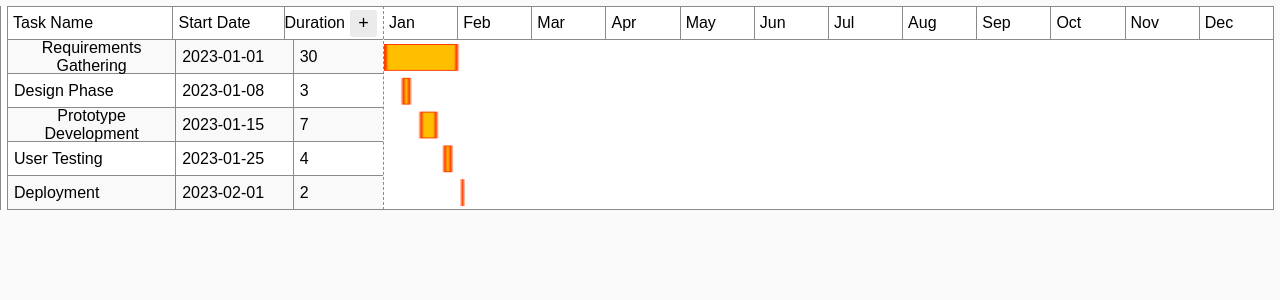
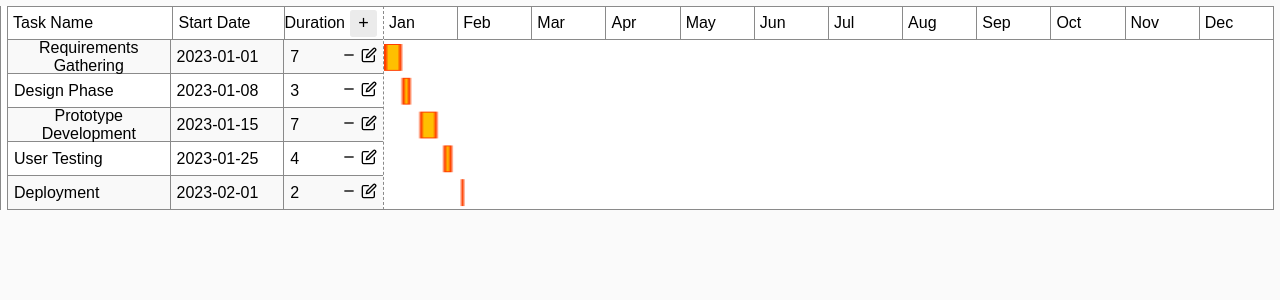
Before and after one commit to tamirat-dejene/gantt-chart, a React (Vite) app: page / in a window 1280 px wide. Shown: the top 300 px of the page. Built offline with nearby package versions, Linux system fonts and the light colour scheme.

Commit message:
edit-delete task

```diff
--- a/package.json
+++ b/package.json
@@ -12,7 +12,8 @@
   "dependencies": {
     "gantt_chart": "file:",
     "react": "^18.3.1",
-    "react-dom": "^18.3.1"
+    "react-dom": "^18.3.1",
+    "react-icons": "^5.4.0"
   },
   "devDependencies": {
     "@eslint/js": "^9.17.0",
--- a/src/App.tsx
+++ b/src/GanttChart.tsx
@@ -2,34 +2,58 @@ import { mock_tasks, TaskProps } from './tasksmodel';
 import { useEffect, useState } from 'react';
 import { drawGant } from './drawchart';
 import ModalInput from './modalinput';
-import './App.css';
+import './styles/App.css';
+import { MdRemove } from 'react-icons/md';
+import { FiEdit } from 'react-icons/fi';
 
-const TaskRow = ({ taskName, taskTime, taskDuration }: TaskProps) => {
+interface TaskRowProps {
+  id: number;
+  task: TaskProps;
+  handleDelete: (id: number) => void;
+  handleEdit: (id: number) => void;
+}
+
+const TaskRow = ({ id, task, handleDelete, handleEdit }: TaskRowProps) => {
   return (
     <div className='task-row'>
-      <div className="task-name">{taskName}</div>
-      <div className="task-time">{taskTime}</div>
-      <div className="task-duration">{taskDuration}</div>
+      <div className="task-name">{task.taskName}</div>
+      <div className="task-time">{task.taskTime}</div>
+      <div className="task-duration">{task.taskDuration}</div>
+      <div className='btn-container'>
+        <button className='delete' onClick={() => handleDelete(id)}><MdRemove /></button>
+        <button className="edit" onClick={() => handleEdit(id)}><FiEdit /></button>
+      </div>
     </div>
   )
 };
 
-function App() {
+function GanttChart() {
   const [tasks, setTasks] = useState<TaskProps[]>(mock_tasks);
+  const [editingTask, setEditingTask] = useState<TaskProps | null>(null);
   const [showModal, setShowModal] = useState(false);
   const [canvasHeight, setCanvaHeight] = useState(0);
+
+  const handleDelete = (id: number) => {
+    const newTasks = tasks.filter((_, index) => index !== id);
+    setTasks(newTasks);
+  }
+
+  const handleEdit = (id: number) => {
+    const task = tasks.find((_, index) => index === id);
+    if (!task) return;
+    setEditingTask(task);
+    setShowModal(true);
+  }
 
   useEffect(() => {
     setCanvaHeight(tasks.length * 34); // 34px : height of each task row
   }, [tasks]);
 
   useEffect(() => {
-    if (canvasHeight == 0) return;
+    if (canvasHeight == 0 && !editingTask) return;
     try {
       drawGant("canvas-sheet", {
         tasks: tasks, options: {
-          gant_color: "#ffbf00",
-          stroke_color: "#ff4000",
           gant_offset: 0,
           border_radius: 5
         }
@@ -37,8 +61,8 @@ function App() {
     } catch (error) {
       console.log(error);
     }
-  // eslint-disable-next-line react-hooks/exhaustive-deps
-  }, [canvasHeight]);
+    // eslint-disable-next-line react-hooks/exhaustive-deps
+  }, [canvasHeight, editingTask]);
 
   return (
     <main>
@@ -49,12 +73,15 @@ function App() {
             <div className="task-time" title='Start date'>Start Date</div>
             <div className="task-duration/days">Duration</div>
             <div className="task-add" title='Add task/project'>
-              <button className="add-task-btn" onClick={() => { setShowModal(true) }}>+</button>
+              <button className="add-task-btn" onClick={() => {
+                setEditingTask(null)
+                setShowModal(true)
+              }}>+</button>
             </div>
           </div>
           <div className="tasks-list" style={{ height: canvasHeight + 34 }}>
             {tasks.map((task, index) => (
-              <TaskRow key={index} taskName={task.taskName} taskTime={task.taskTime} taskDuration={task.taskDuration} />
+              <TaskRow key={index} id={index} task={task} handleEdit={handleEdit} handleDelete={handleDelete} />
             ))}
           </div>
         </div>
@@ -81,9 +108,9 @@ function App() {
             }}></canvas>
         </div>
       </div>
-      <ModalInput showModal={showModal} setShowModal={setShowModal} tasks={tasks} setTasks={setTasks} />
+      <ModalInput editingTask={editingTask} showModal={showModal} setShowModal={setShowModal} setEditingTask={setEditingTask} tasks={tasks} setTasks={setTasks} />
     </main>
   );
 }
 
-export default App;
+export default GanttChart;
--- a/src/defnitions.ts
+++ b/src/defnitions.ts
@@ -2,11 +2,8 @@ import { TaskProps } from "./tasksmodel";
 
 export type Gant = {
   tasks: TaskProps[]; // the tasks to be displayed
-
   options?: {
     gant_offset?: number; // the offset of the gant from the top of the task row and the bottom
-    gant_color?: string; // the color to fill the bar
-    stroke_color?: string; // outline color
     border_radius?: number; // dermines the curveness of th gant
   };
 };
--- a/src/drawchart.ts
+++ b/src/drawchart.ts
@@ -3,12 +3,13 @@ import { getDayOfYear } from "./utils";
 
 const def_val = {
   gant_offset: 4,
-  gant_color: "#595959",
-  stroke_color: "#595959",
+  gant_color: "#ffbf00",
+  stroke_color: "#ff4000",
   stroke_width: "1px",
   default_bg: [0, 0, 0, 0],
 };
 
+// Draw the gant chart
 export const drawGant = (canvas_id: string, gant: Gant) => {
   const canvas = document.getElementById(canvas_id) as HTMLCanvasElement;
   const ctx = canvas?.getContext("2d", { willReadFrequently: true });
@@ -30,12 +31,11 @@ export const drawGant = (canvas_id: string, gant: Gant) => {
     const day_of_the_year = getDayOfYear(new Date(start_date));
 
     // get the optional values
-    const gant_color = gant.options?.gant_color || def_val.gant_color;
-    const stroke_color = gant.options?.stroke_color || def_val.stroke_color;
+    const gant_color = task.fillColor || def_val.gant_color;
+    const stroke_color = task.borderColor || def_val.stroke_color;
     const stroke_width = 1;
     const offset = gant.options?.gant_offset || def_val.gant_offset;
     if (offset > a_task_height / 2) {
-      console.log("Offset: ", offset, " Task height: ", a_task_height);
       throw new Error("Offset cannot be greater than half of the task height.");
     }
 
@@ -44,8 +44,6 @@ export const drawGant = (canvas_id: string, gant: Gant) => {
     const tly = index * a_task_height + offset;
     const brx = tlx + (canvas_width / 365) * duration - 1; // - 1 is to discount the border width
     const bry = tly + a_task_height - 2 * offset;
-
-    console.log("Top left: ", tlx, tly, " Bottom right: ", brx, bry);
 
     // draw the chart
     drawRectangle(
@@ -115,6 +113,7 @@ export const drawLine = (
   }
 };
 
+// Draw a rectangle
 export const drawRectangle = (
   topLeft: _2DCoordinate,
   btmRight: _2DCoordinate,
--- a/src/index.css
+++ /dev/null
@@ -1,10 +0,0 @@
-* {
-  margin: 0;
-  padding: 0;
-  box-sizing: border-box;
-
-  font-family: 'poppins', sans-serif;
-
-  font-size: 16px;
-
-}
--- a/src/main.tsx
+++ b/src/main.tsx
@@ -1,10 +1,10 @@
 // import { StrictMode } from 'react'
 import { createRoot } from 'react-dom/client'
-import './index.css'
-import App from './App.tsx'
+import GanttChart from './GanttChart.tsx'
+import './styles/App.css'
 
 createRoot(document.getElementById('root')!).render(
   // <StrictMode>
-    <App />
+    <GanttChart />
   // </StrictMode>,
 )
--- a/src/App.css
+++ b/src/styles/App.css
@@ -1,3 +1,12 @@
+/* reset */
+* {
+    margin: 0;
+    padding: 0;
+    box-sizing: border-box;
+    font-family: 'poppins', sans-serif;
+    font-size: 16px;
+}
+
 .container {
     background-color: rgb(250, 250, 250);
     position: relative;
@@ -24,7 +33,7 @@
 .gant-container {
     right: 6px;
     width: calc(70% - 6px);
-    padding-right:0px;
+    padding-right: 0px;
     border-right: 1px solid rgb(138, 138, 138);
 }
 
@@ -72,8 +81,13 @@
 }
 
 .task-duration {
-    width: 15%;
+    width: 100%;
     border-right: none;
+
+    display: flex;
+    align-self: stretch;
+    justify-content: space-between;
+    align-items: center;
 }
 
 .task-add {
@@ -114,6 +128,7 @@
     right: 0;
     background-color: rgba(255, 255, 255, 255);
 }
+
 .gant-canvas canvas {
     background-color: rgba(255, 255, 255, 255);
     position: absolute;
@@ -166,3 +181,23 @@
     width: 15%;
     border-right: none;
 }
+
+.task-row .btn-container {
+    display: flex;
+    justify-content: flex-start;
+    padding-right: 4px;
+}
+
+.task-row .btn-container button {
+    background-color: inherit;
+    border: none;
+    width: 20px;
+    height: 20px;
+    font-size: 18px;
+    cursor: pointer;
+    border-radius: 10%;
+}
+
+.task-row .btn-container button:hover {
+    background-color: #ebebeb;
+}
--- a/src/modal.css
+++ b/src/styles/modal.css
@@ -50,25 +50,48 @@
     gap: 10px;
 }
 
-.modal-body form label {
-    font-size: 15px;
-    font-weight: 500;
+.modal-body form label,
+.modal-body .color-picker-container .border-color label,
+.modal-body .color-picker-container .fill-color label {
+    font-size: 12px;
+    font-weight: 600;
 }
 
 .modal-body form input {
+    padding: 5px;
+    font-size: 13px;
+    border-radius: 5px;
+}
+
+.modal-input .modal-body form input[type="date"] {
+    padding: 5px;
+    font-size: 12px;
+}
+
+.modal-body .color-picker-container {
+    display: flex;
+    justify-content: space-between;
+}
+
+.modal-body .color-picker-container .border-color,
+.modal-body .color-picker-container .fill-color {
+    display: flex;
+    justify-content: center;
+    align-items: center;
+    gap: 10px;
+}
+
+.modal-body .color-picker-container .border-color input,
+.modal-body .color-picker-container .fill-color input {
     padding: 5px;
     font-size: 16px;
     border-radius: 5px;
 }
 
-.modal-input .modal-body form input[type="date"] {
-    padding: 5px;
-    font-size: 16px;
-}
-
 .modal-body form button {
     padding: 5px;
-    font-size: 16px;
+    font-size: 13px;
+    font-weight: 600;
     background-color: #FF5722;
     color: #FFFFFF;
     border: none;
--- a/src/tasksmodel.ts
+++ b/src/tasksmodel.ts
@@ -2,13 +2,15 @@ type TaskProps = {
   taskName: string;
   taskTime: string;
   taskDuration: string;
+  borderColor?: string;
+  fillColor?: string;
 };
 
 const mock_tasks: TaskProps[] = [
   {
     taskName: "Requirements Gathering",
     taskTime: "2023-01-01",
-    taskDuration: "30",
+    taskDuration: "7",
   },
   {
     taskName: "Design Phase",
--- a/src/utils.ts
+++ b/src/utils.ts
@@ -1,9 +1,20 @@
-function getDayOfYear(date: Date): number {
+const getDayOfYear = (date: Date): number => {
   const start = new Date(date.getFullYear(), 0, 1);
   const diff = date.getTime() - start.getTime();
   const oneDay = 1000 * 60 * 60 * 24;
   return Math.floor(diff / oneDay) + 1;
 }
 
+const getDaysLeftInthisYear = (date: string) => {
+  const start_day = new Date(date);
+  const year = start_day.getFullYear();
+  const lastDay = new Date(year, 11, 31);
+  const daysLeft = Math.floor(
+    (lastDay.getTime() - start_day.getTime()) / (1000 * 60 * 60 * 24)
+  );
+  console.log(daysLeft);
+  return daysLeft;
+};
 
-export { getDayOfYear };
+
+export { getDayOfYear, getDaysLeftInthisYear };
```
Also changed, not shown: src/modalinput.tsx (+43 -20 lines), 1 other file (tests, documents, lock files or other folders).
